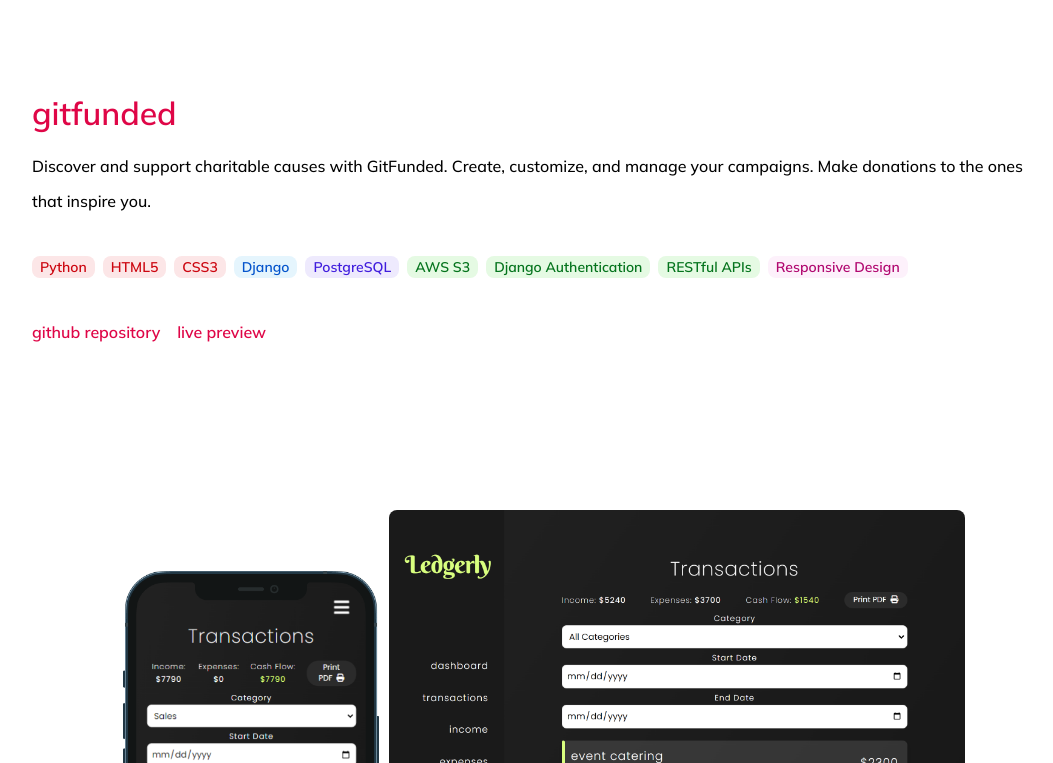
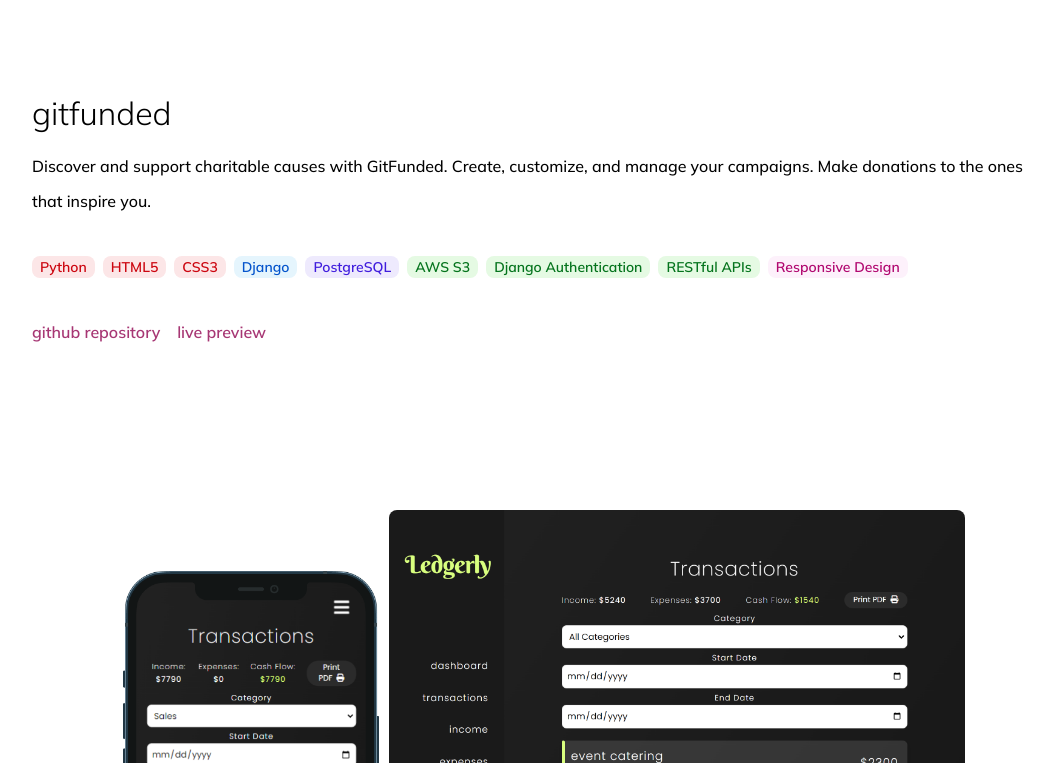
Before and after one commit to megbuch/portfolio-v2, a React (Create React App) app: page / in a window 1280 px wide. Shown: the part 1217-1980 px from the top of the page, without its empty margins (96-1149 px from the left). Built offline with nearby package versions, Linux system fonts and the light colour scheme.

Commit message:
changes main color

```diff
--- a/src/components/FeaturedWork/FeaturedWork.css
+++ b/src/components/FeaturedWork/FeaturedWork.css
@@ -5,6 +5,11 @@
 
 .FeaturedWork h3 {
   font-size: 2rem;
+}
+
+.FeaturedWork h3 > a {
+  color: black;
+  font-weight: 300;
 }
 
 .hidden {
--- a/src/index.css
+++ b/src/index.css
@@ -1,12 +1,11 @@
 @import url("https://fonts.googleapis.com/css2?family=Mulish:wght@200;300;400;500;600;700;800;900");
 @import url("https://fonts.googleapis.com/css2?family=Inconsolata:wght@200;300;400;500;600;700&display=swap");
 :root {
-  --light-red: #f51f5f;
-  --bright-red: #df0647;
-  --dark-red: #b40137;
+  --light-red: #cc619c;
+  --bright-red: #a73774;
+  --dark-red: #881454;
   --transparent-red: #e43d4580;
   --transparent-white: #ffffffce;
-  --overlay-red: #f8485738;
   --accent-gray-line: #f1efee;
   --deep-gray: #333131;
   --medium-gray: #5f5d5d;
--- a/src/pages/AboutPage/AboutPage.css
+++ b/src/pages/AboutPage/AboutPage.css
@@ -17,11 +17,10 @@
 
 .img-container {
   width: 20em;
-  height: 25em;
+  height: 22em;
   overflow: hidden;
   position: relative;
-  border-radius: 4px;
-  border: 2px solid var(--transparent-red);
+  border-radius: 8px;
 }
 
 .img-container img {
@@ -32,23 +31,6 @@
   opacity: 1;
   transition: all 0.3s ease-in-out;
   transform: translateY(-40px);
-}
-
-.img-overlay:before {
-  content: "";
-  position: absolute;
-  top: 0;
-  left: 0;
-  height: 100%;
-  width: 100%;
-  background: var(--overlay-red);
-  z-index: 2;
-  opacity: 1;
-  transition: all 300ms ease-in-out;
-}
-
-.img-overlay:hover:before {
-  opacity: 30%;
 }
 
 .AboutPage .skills {
--- a/src/pages/PortfolioPage/PortfolioPage.css
+++ b/src/pages/PortfolioPage/PortfolioPage.css
@@ -72,10 +72,11 @@
 .portfolio-buttons {
   display: flex;
   gap: 1rem;
+  margin: 2rem auto;
 }
 
 .portfolio-buttons .btn {
-  width: 5rem;
+  width: 6rem;
 }
 
 .active {
```
